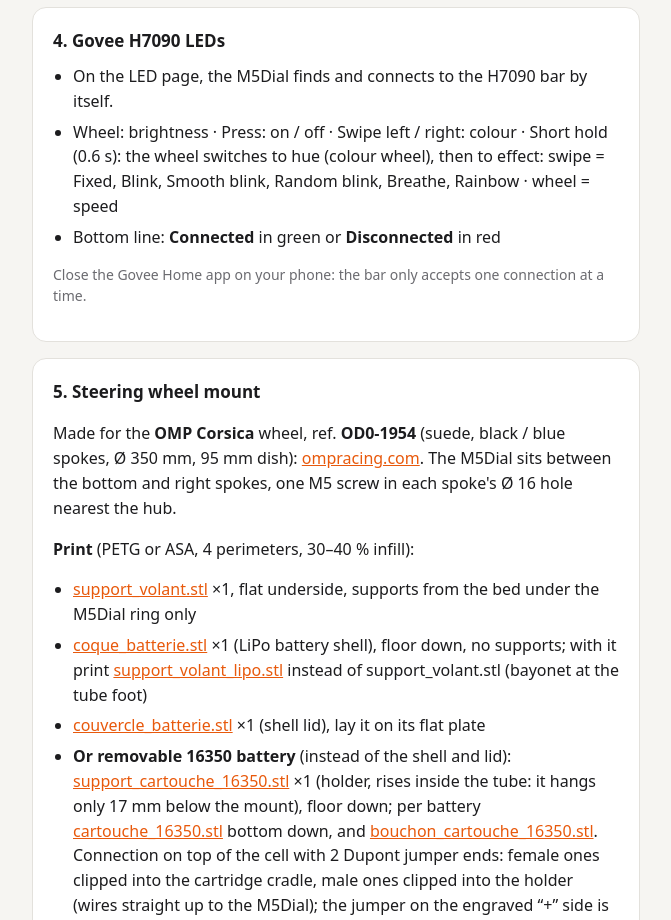
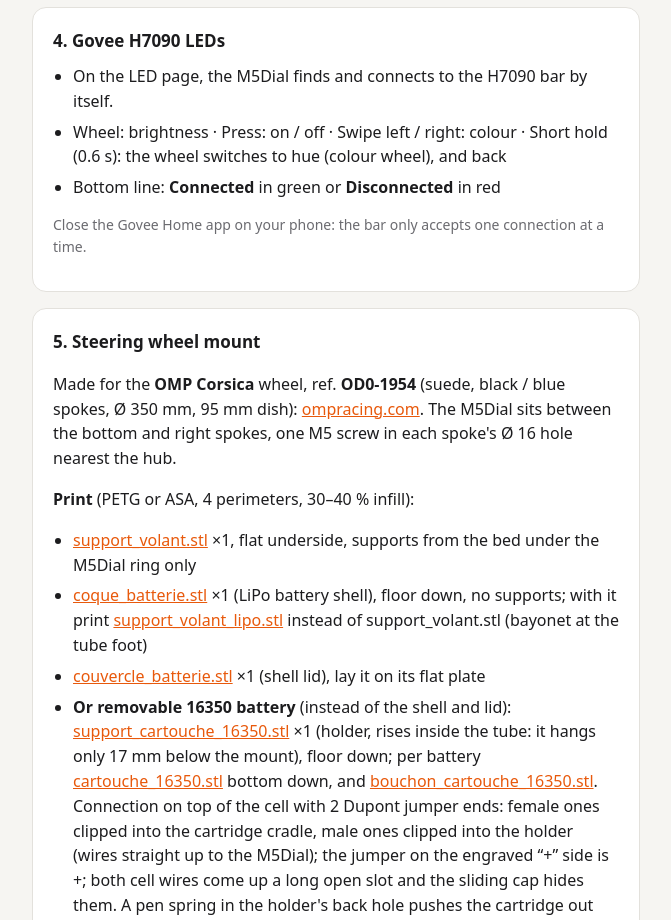
Before and after one commit to poppnn/m5dial-music, a plain HTML site: page docs/index.html in a window 1280 px wide. Shown: the part 2060-2980 px from the top of the page, without its empty margins (304-975 px from the left). Drawn offline with Linux system fonts and the light colour scheme.

Commit message:
Docs: LED effects removed, Click and over-the-air Update settings, smaller boot image partition
Co-Authored-By: Claude Opus 5.5 <noreply@anthropic.com>

```diff
--- a/docs/index.html
+++ b/docs/index.html
@@ -102,7 +102,7 @@
     <h2>4. Govee H7090 LEDs</h2>
     <ul>
       <li>On the LED page, the M5Dial finds and connects to the H7090 bar by itself.</li>
-      <li>Wheel: brightness · Press: on / off · Swipe left / right: colour · Short hold (0.6 s): the wheel switches to hue (colour wheel), then to effect: swipe = Fixed, Blink, Smooth blink, Random blink, Breathe, Rainbow · wheel = speed</li>
+      <li>Wheel: brightness · Press: on / off · Swipe left / right: colour · Short hold (0.6 s): the wheel switches to hue (colour wheel), and back</li>
       <li>Bottom line: <strong>Connected</strong> in green or <strong>Disconnected</strong> in red</li>
     </ul>
     <p class="muted">Close the Govee Home app on your phone: the bar only accepts one connection at a time.</p>
```
Also changed, not shown: 1 other file.
